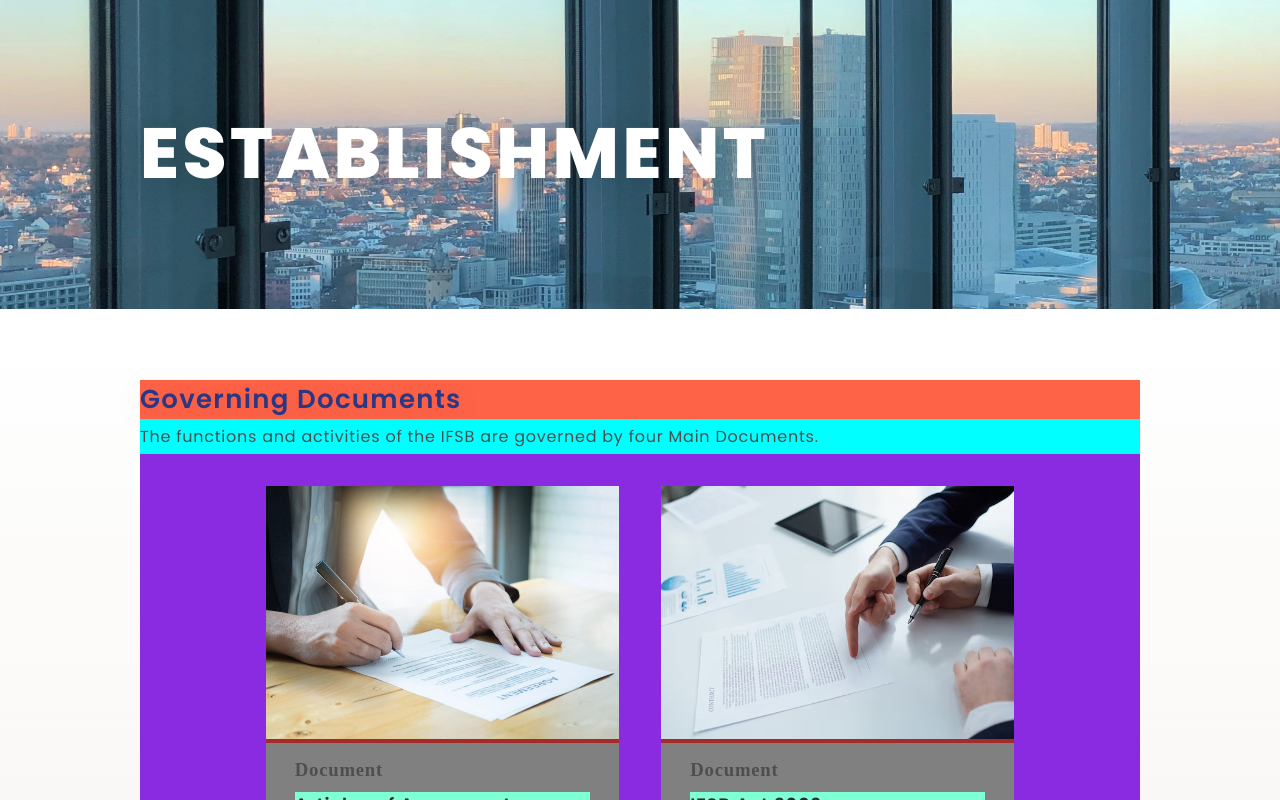
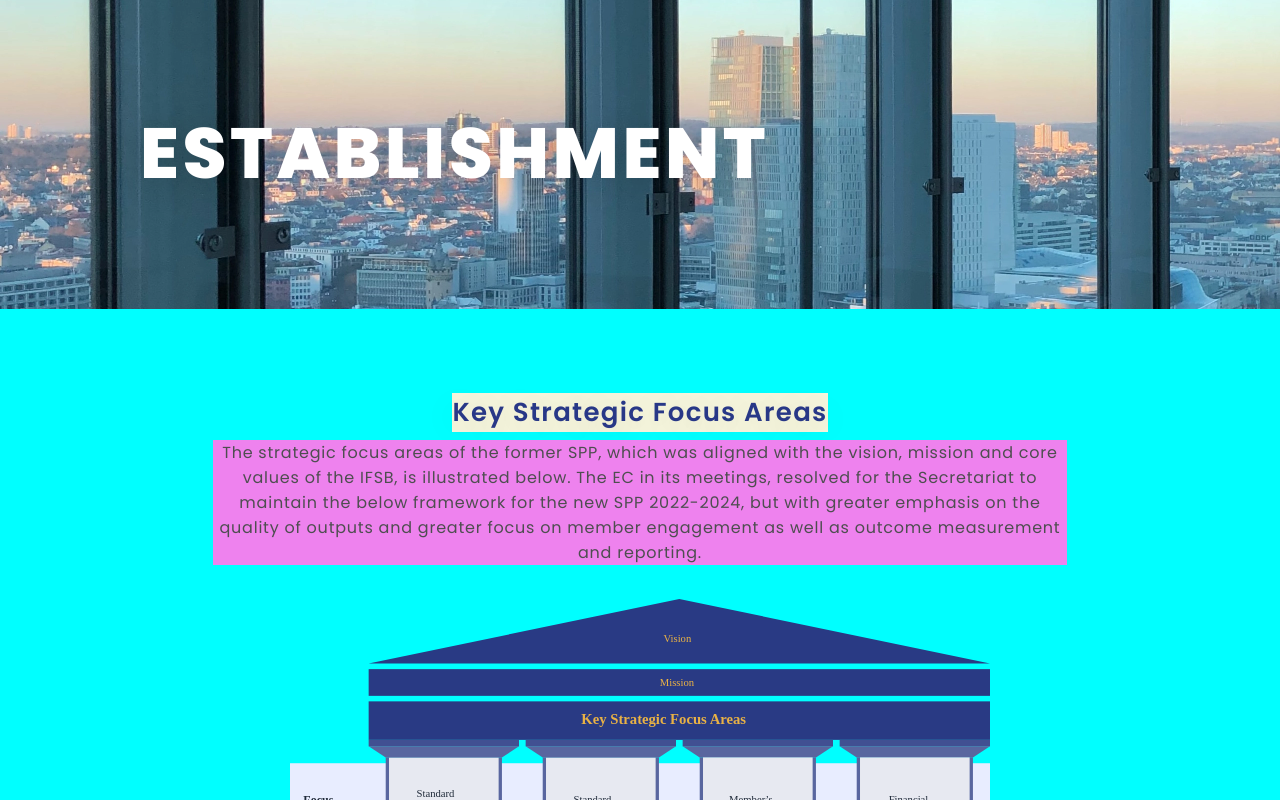
Before and after one commit to Evernew998/seetru-studio-assessment, a React (Vite) app in the folder ISFBWebApp/: page / in a window 1280 px wide. Shown: the top 800 px of the page. Built offline with nearby package versions, Linux system fonts and the light colour scheme.

Commit message:
key strategic focus areas section

```diff
--- a/ISFBWebApp/src/App.jsx
+++ b/ISFBWebApp/src/App.jsx
@@ -9,6 +9,7 @@
 import Banner from './components/Banner'
 import Profile from './components/Profile'
 import Document from './components/Document'
+import FocusArea from './components/FocusArea'
 //import Contact from './components/Contact'
 
 
@@ -131,6 +132,7 @@
       */
       }
       <Banner banner={banner}/>
+      <FocusArea />
       <Document documents={documents}/>
       <Profile profileCards={profileCards}/>
       <Footer />
--- /dev/null
+++ b/ISFBWebApp/src/components/FocusArea.jsx
@@ -0,0 +1,21 @@
+import './css/FocusArea.css'
+import focusAreaImg from '../assets/focus-area.svg'
+
+const FocusArea = () => {
+    return (
+        <div className="focus-area">
+            <h2>Key Strategic Focus Areas</h2>
+            <p>The strategic focus areas of the former SPP,
+                which was aligned with the vision, mission and core
+                values of the IFSB, is illustrated below. The EC in its
+                meetings, resolved for the Secretariat to maintain the
+                below framework for the new SPP 2022-2024, but with greater
+                emphasis on the quality of outputs and greater focus on
+                member engagement as well as outcome measurement and reporting.
+            </p>
+            <img src={focusAreaImg} alt="An image of the key strategic focus areas" />
+        </div>
+    )
+}
+
+export default FocusArea
--- /dev/null
+++ b/ISFBWebApp/src/components/css/FocusArea.css
@@ -0,0 +1,42 @@
+.focus-area {
+    display: flex;
+    flex-direction: column;
+    justify-content: center;
+    align-items: center;
+    padding: 6.57% 16.67%;
+    background-color: aqua;
+}
+
+.focus-area h2 {
+    margin-bottom: 8px;
+    font: normal normal 600 26px Poppins;
+    letter-spacing: 1.3px;
+    color: #283887;
+    text-shadow: 0px 5px 35px #00000029;
+    text-align: center;
+    background-color: beige;
+}
+
+.focus-area p {
+    margin-bottom: 4%;
+    text-align: center;
+    font: normal normal normal 16px/25px Poppins;
+    letter-spacing: 0.77px;
+    color: #4E4E50;
+    background-color: violet;
+}
+
+.focus-area img {
+    width: 82%;
+    height: auto;
+}
+
+@media (max-width: 992px) {
+    .focus-area {
+        padding: 6.57% 6%;
+    }
+
+    .focus-area img {
+        width: 100%;
+    }
+}
```
Also changed, not shown: ISFBWebApp/src/assets/focus-area.svg (added).
